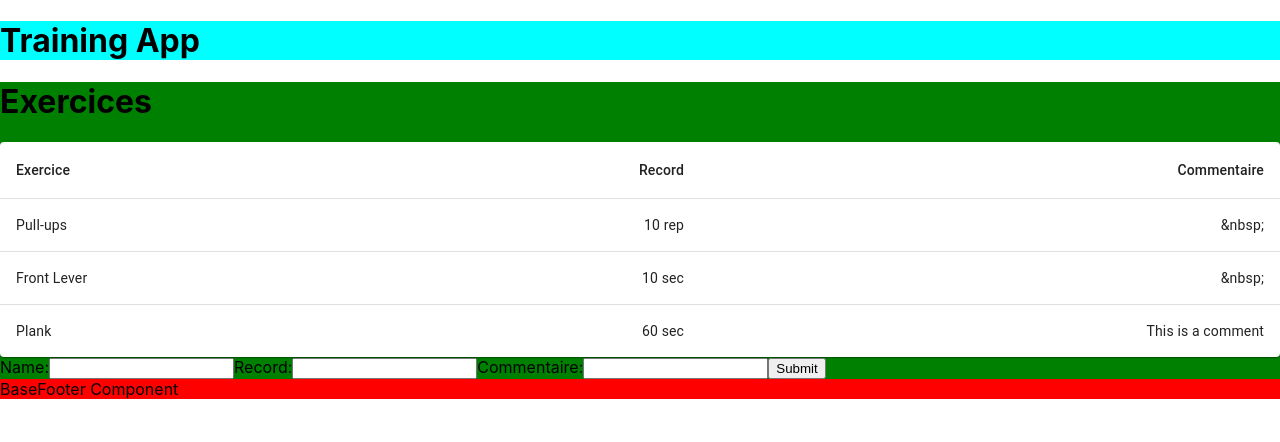
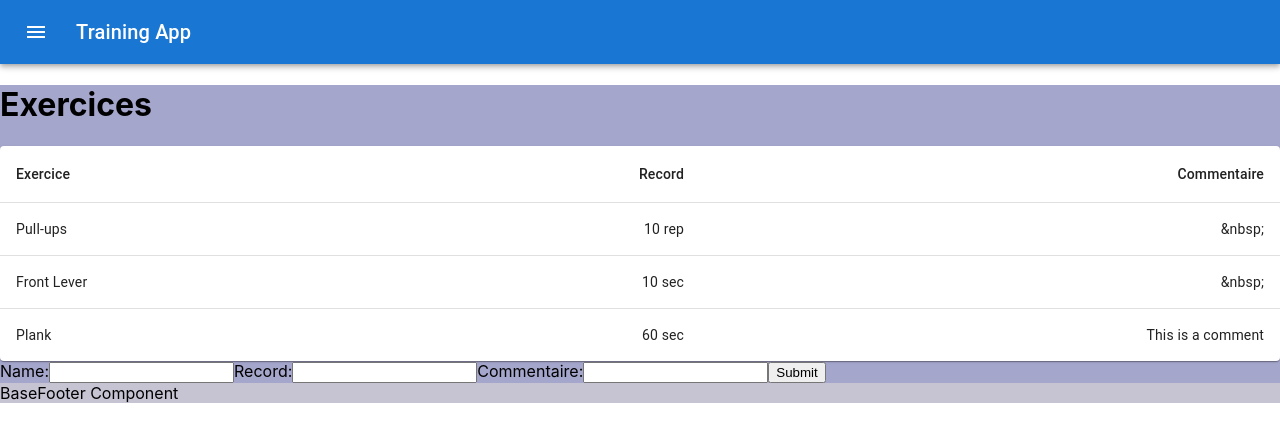
Before and after one commit to LucasVivas/training-app, a React (Create React App) app: page / in a window 1280 px wide. Shown: the top 442 px of the page. Built offline with nearby package versions, Linux system fonts and the light colour scheme; data requests are answered from the project's data file.

Commit message:
add menu bar

```diff
--- a/src/components/base/BaseFooter/BaseFooter.css
+++ b/src/components/base/BaseFooter/BaseFooter.css
@@ -1,3 +1,3 @@
 .BaseFooter {
-    background-color: red;
+    background-color: #C6C4D3;
 }
--- a/src/components/base/BaseHeader/BaseHeader.jsx
+++ b/src/components/base/BaseHeader/BaseHeader.jsx
@@ -1,11 +1,33 @@
 import React from 'react';
 import './BaseHeader.css';
 
+import AppBar from '@mui/material/AppBar';
+import Box from '@mui/material/Box';
+import Toolbar from '@mui/material/Toolbar';
+import Typography from '@mui/material/Typography';
+import IconButton from '@mui/material/IconButton';
+import MenuIcon from '@mui/icons-material/Menu';
+
 function BaseHeader() {
   return (
-    <div className="BaseHeader" data-testid="BaseHeader">
-      <h1>Training App</h1>
-    </div>
+    <Box sx={{ flexGrow: 1 }} className="BaseHeader" data-testid="BaseHeader">
+      <AppBar position="static">
+        <Toolbar>
+          <IconButton
+            size="large"
+            edge="start"
+            color="inherit"
+            aria-label="menu"
+            sx={{ mr: 2 }}
+          >
+            <MenuIcon />
+          </IconButton>
+          <Typography variant="h6" component="div" sx={{ flexGrow: 1 }}>
+            Training App
+          </Typography>
+        </Toolbar>
+      </AppBar>
+    </Box>
   );
 }
 
--- a/src/components/base/BaseMain/BaseMain.css
+++ b/src/components/base/BaseMain/BaseMain.css
@@ -1,3 +1,3 @@
 .BaseMain {
-    background-color: green;
+    background-color: #A5A6CC;
 }
--- a/src/components/views/ViewHome/ViewHome.jsx
+++ b/src/components/views/ViewHome/ViewHome.jsx
@@ -1,5 +1,5 @@
 import React from 'react';
-import DefaultLayout from '../../layouts/DefaultLayout/DefaultLayout';
+import DefaultLayout from '../../layouts/DefaultLayout';
 
 function ViewHome() {
   return (
```
Also changed, not shown: src/components/base/BaseHeader/BaseHeaderWithMaterial copy.js (deleted, +0 -36 lines), 1 other file (tests, documents, lock files or other folders).
